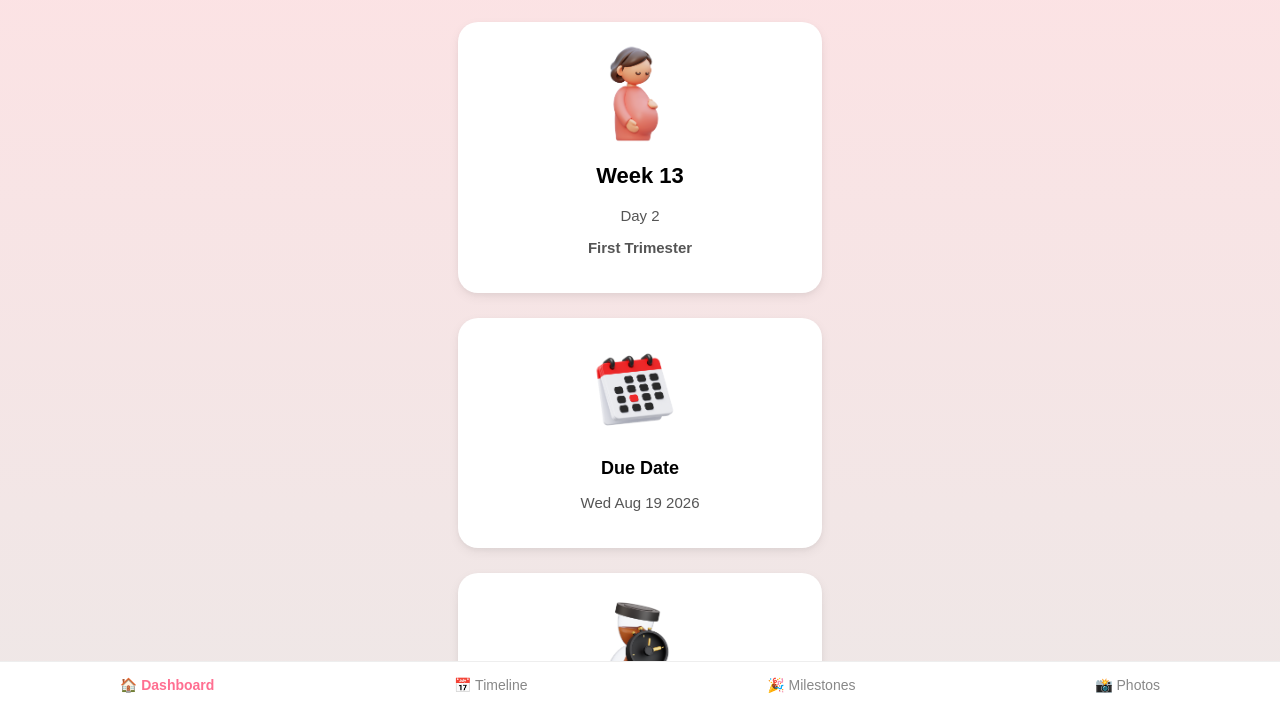
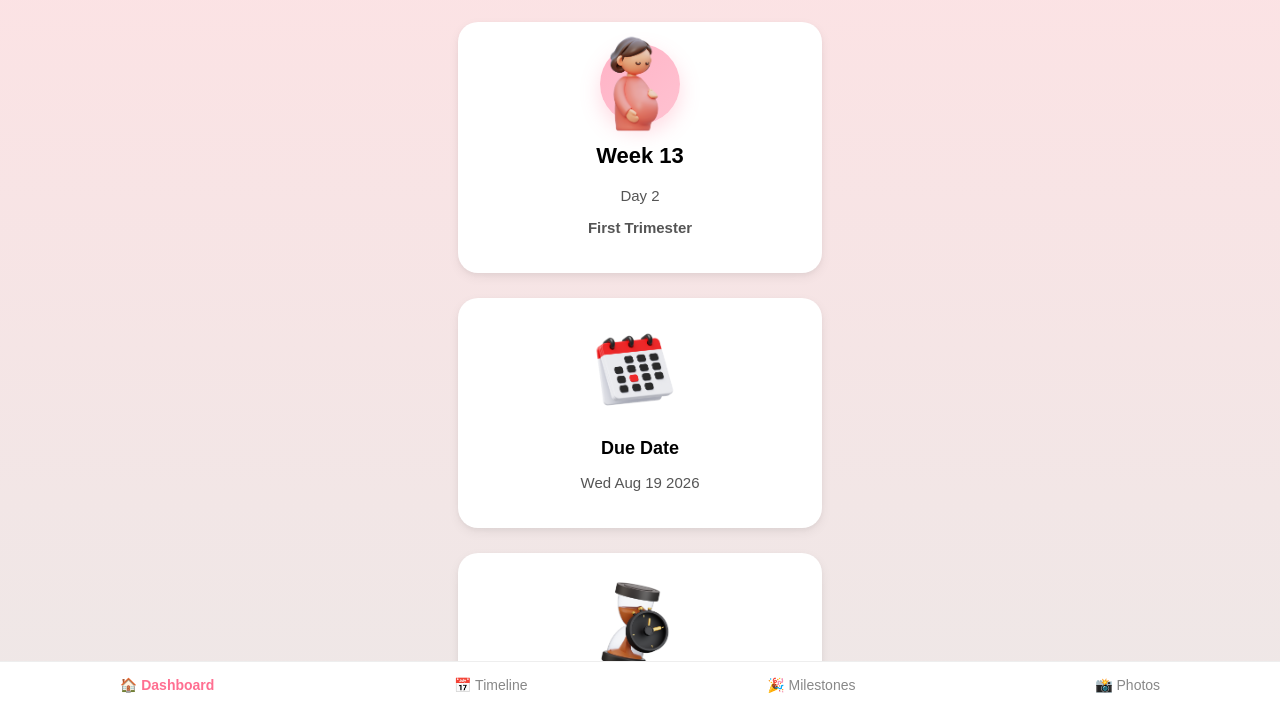
Before and after one commit to thoompranay-maker/pregnancy-journey-v2, a plain HTML site: page index.html in a window 1280 px wide. Shown: the part 92-798 px from the top of the page. Drawn offline with Linux system fonts and the light colour scheme.

Commit message:
Update styles.css

```diff
--- a/css/styles.css
+++ b/css/styles.css
@@ -178,6 +178,24 @@ h3 i {
     vertical-align: middle;
 }
 
+.icon-wrapper {
+    width: 80px;
+    height: 80px;
+    margin: 0 auto 15px auto;
+    border-radius: 50%;
+    display: flex;
+    align-items: center;
+    justify-content: center;
+
+    background: linear-gradient(
+        135deg,
+        #ffb3c6,
+        #ffc2d1
+    );
+
+    box-shadow:
+        0 8px 20px rgba(255, 111, 145, 0.25);
+}
 
 .card h2,
 .card h3 {
```
